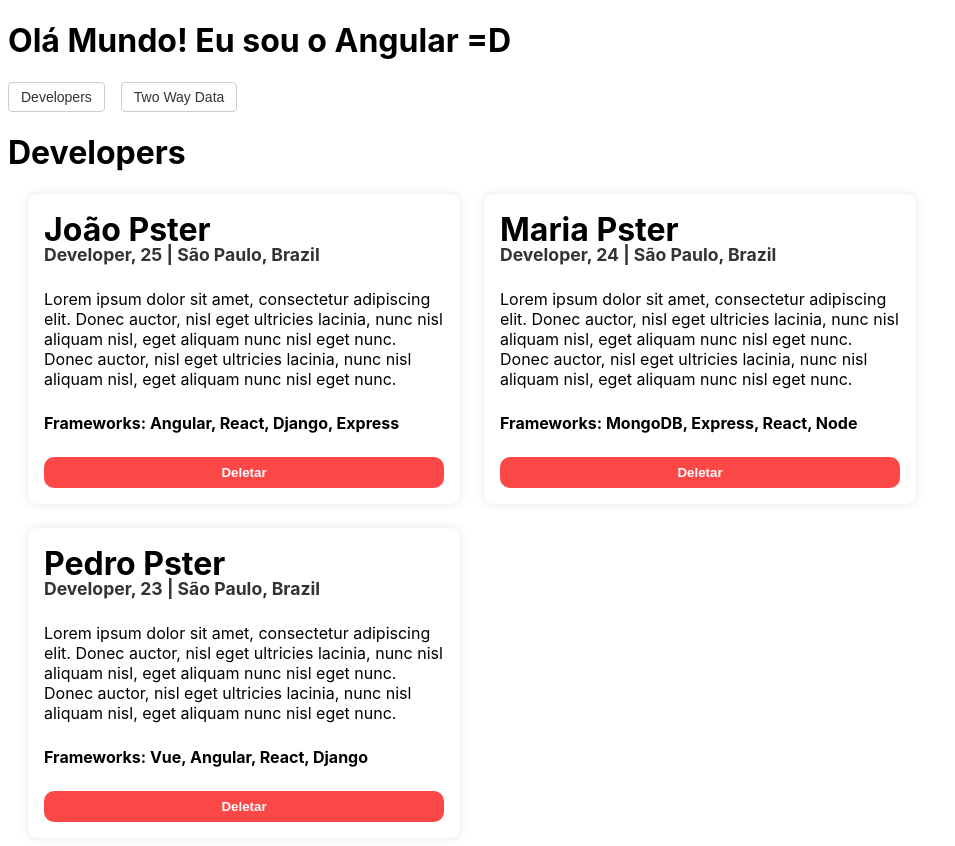
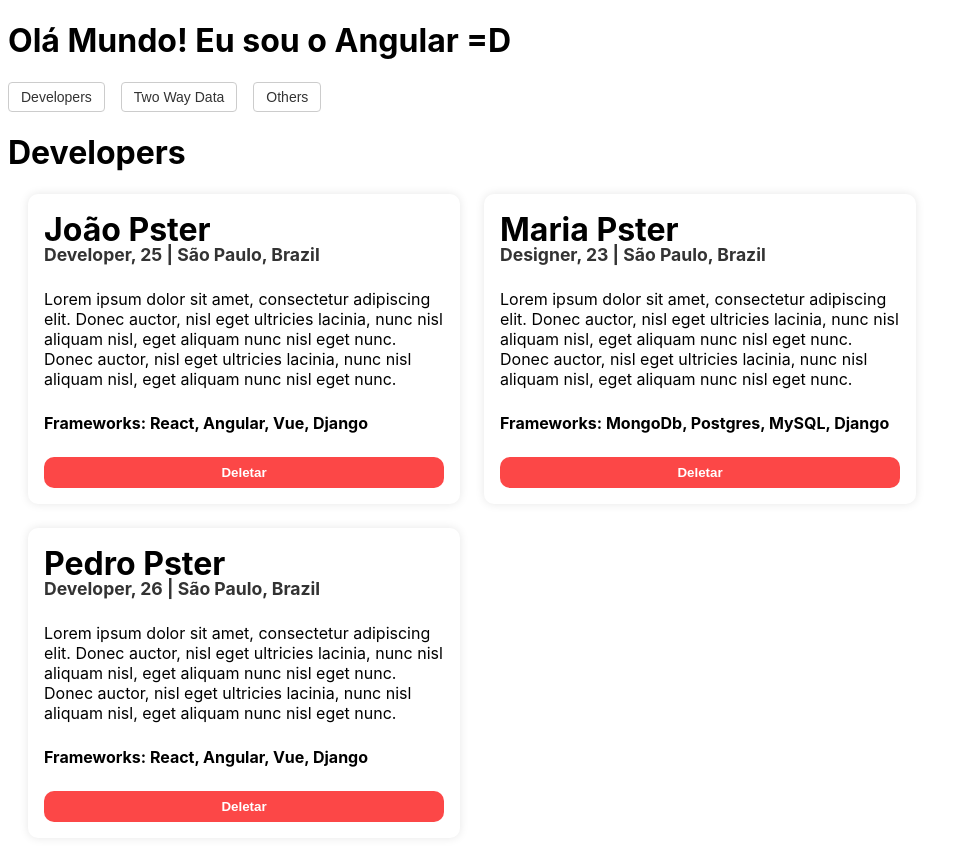
Before and after one commit to J-Pster/Pster-Angular-Course, an Angular app: page / in a window 1280 px wide. Shown: the whole page, without its empty margins (0-955 px from the left). Built offline with nearby package versions, Linux system fonts and the light colour scheme; data requests are answered from the project's data file.

Commit message:
feat(http): Aprendendo requisições HTTP em Angular

```diff
--- /dev/null
+++ b/db.json
@@ -0,0 +1,43 @@
+{
+  "developers": [
+    {
+      "name": "João Pster",
+      "age": 25,
+      "job": "Developer",
+      "location": "São Paulo, Brazil",
+      "bio": "Lorem ipsum dolor sit amet, consectetur adipiscing elit. Donec auctor, nisl eget ultricies lacinia, nunc nisl aliquam nisl, eget aliquam nunc nisl eget nunc. Donec auctor, nisl eget ultricies lacinia, nunc nisl aliquam nisl, eget aliquam nunc nisl eget nunc.",
+      "frameworks": [
+        "React",
+        "Angular",
+        "Vue",
+        "Django"
+      ]
+    },
+    {
+      "name": "Maria Pster",
+      "age": 23,
+      "job": "Designer",
+      "location": "São Paulo, Brazil",
+      "bio": "Lorem ipsum dolor sit amet, consectetur adipiscing elit. Donec auctor, nisl eget ultricies lacinia, nunc nisl aliquam nisl, eget aliquam nunc nisl eget nunc. Donec auctor, nisl eget ultricies lacinia, nunc nisl aliquam nisl, eget aliquam nunc nisl eget nunc.",
+      "frameworks": [
+        "MongoDb",
+        "Postgres",
+        "MySQL",
+        "Django"
+      ]
+    },
+    {
+      "name": "Pedro Pster",
+      "age": 26,
+      "job": "Developer",
+      "location": "São Paulo, Brazil",
+      "bio": "Lorem ipsum dolor sit amet, consectetur adipiscing elit. Donec auctor, nisl eget ultricies lacinia, nunc nisl aliquam nisl, eget aliquam nunc nisl eget nunc. Donec auctor, nisl eget ultricies lacinia, nunc nisl aliquam nisl, eget aliquam nunc nisl eget nunc.",
+      "frameworks": [
+        "React",
+        "Angular",
+        "Vue",
+        "Django"
+      ]
+    }
+  ]
+}
--- a/package.json
+++ b/package.json
@@ -6,7 +6,8 @@
     "start": "ng serve",
     "build": "ng build",
     "watch": "ng build --watch --configuration development",
-    "test": "ng test"
+    "test": "ng test",
+    "server": "json-server --watch db.json"
   },
   "private": true,
   "dependencies": {
@@ -18,6 +19,7 @@
     "@angular/platform-browser": "^15.0.0",
     "@angular/platform-browser-dynamic": "^15.0.0",
     "@angular/router": "^15.0.0",
+    "json-server": "^0.17.1",
     "rxjs": "~7.5.0",
     "tslib": "^2.3.0",
     "zone.js": "~0.12.0"
--- a/src/app/app-routing.module.ts
+++ b/src/app/app-routing.module.ts
@@ -3,6 +3,7 @@ import { Routes, RouterModule } from '@angular/router';
 
 import { ListDevelopersComponent } from './components/list-developers/list-developers.component';
 import { TwoWayDataComponent } from './components/two-way-data/two-way-data.component';
+import { OthersComponent } from './components/others/others.component';
 
 const routes: Routes = [
   {
@@ -13,6 +14,10 @@ const routes: Routes = [
     path: 'two-way-data',
     component: TwoWayDataComponent,
   },
+  {
+    path: 'others',
+    component: OthersComponent,
+  },
 ];
 
 @NgModule({
--- a/src/app/app.component.html
+++ b/src/app/app.component.html
@@ -2,5 +2,6 @@
 <nav>
   <button routerLink="/">Developers</button>
   <button routerLink="/two-way-data">Two Way Data</button>
+  <button routerLink="/others">Others</button>
 </nav>
 <router-outlet></router-outlet>
--- a/src/app/app.module.ts
+++ b/src/app/app.module.ts
@@ -1,6 +1,7 @@
 import { NgModule } from '@angular/core';
 import { BrowserModule } from '@angular/platform-browser';
 import { FormsModule } from '@angular/forms';
+import { HttpClientModule } from '@angular/common/http';
 
 import { AppRoutingModule } from './app-routing.module';
 
@@ -15,6 +16,7 @@ import { NumberShowComponent } from './components/number/number-show/number-show
 import { NumberChangerComponent } from './components/number/number-changer/number-changer.component';
 import { ListDevelopersComponent } from './components/list-developers/list-developers.component';
 import { TwoWayDataComponent } from './components/two-way-data/two-way-data.component';
+import { OthersComponent } from './components/others/others.component';
 
 @NgModule({
   declarations: [
@@ -29,8 +31,9 @@ import { TwoWayDataComponent } from './components/two-way-data/two-way-data.comp
     NumberChangerComponent,
     ListDevelopersComponent,
     TwoWayDataComponent,
+    OthersComponent,
   ],
-  imports: [BrowserModule, FormsModule, AppRoutingModule],
+  imports: [BrowserModule, FormsModule, AppRoutingModule, HttpClientModule],
   providers: [],
   bootstrap: [AppComponent],
 })
--- a/src/app/components/list-developers/list-developers.component.ts
+++ b/src/app/components/list-developers/list-developers.component.ts
@@ -10,39 +10,22 @@ import Developer from 'src/app/interfaces/IDeveloper';
   styleUrls: ['./list-developers.component.scss'],
 })
 export class ListDevelopersComponent {
-  developers: Developer[] = [
-    {
-      name: 'João Pster',
-      age: 25,
-      job: 'Developer',
-      location: 'São Paulo, Brazil',
-      bio: 'Lorem ipsum dolor sit amet, consectetur adipiscing elit. Donec auctor, nisl eget ultricies lacinia, nunc nisl aliquam nisl, eget aliquam nunc nisl eget nunc. Donec auctor, nisl eget ultricies lacinia, nunc nisl aliquam nisl, eget aliquam nunc nisl eget nunc.',
-      frameworks: ['Angular', 'React', 'Django', 'Express'],
-    },
-    {
-      name: 'Maria Pster',
-      age: 24,
-      job: 'Developer',
-      location: 'São Paulo, Brazil',
-      bio: 'Lorem ipsum dolor sit amet, consectetur adipiscing elit. Donec auctor, nisl eget ultricies lacinia, nunc nisl aliquam nisl, eget aliquam nunc nisl eget nunc. Donec auctor, nisl eget ultricies lacinia, nunc nisl aliquam nisl, eget aliquam nunc nisl eget nunc.',
-      frameworks: ['MongoDB', 'Express', 'React', 'Node'],
-    },
-    {
-      name: 'Pedro Pster',
-      age: 23,
-      job: 'Developer',
-      location: 'São Paulo, Brazil',
-      bio: 'Lorem ipsum dolor sit amet, consectetur adipiscing elit. Donec auctor, nisl eget ultricies lacinia, nunc nisl aliquam nisl, eget aliquam nunc nisl eget nunc. Donec auctor, nisl eget ultricies lacinia, nunc nisl aliquam nisl, eget aliquam nunc nisl eget nunc.',
-      frameworks: ['Vue', 'Angular', 'React', 'Django'],
-    },
-  ];
+  developers: Developer[] = [];
 
-  constructor(private listDevelopersService: ListDevelopersService) {}
+  constructor(private listDevelopersService: ListDevelopersService) {
+    this.getDevs();
+  }
 
-  onDeleteDev(developer: Developer) {
+  onDeleteDev(developer: Developer): void {
     this.developers = this.listDevelopersService.deleteDev(
       developer,
       this.developers
     );
   }
+
+  getDevs(): void {
+    this.listDevelopersService.getDevs().subscribe((devs) => {
+      this.developers = devs;
+    });
+  }
 }
--- /dev/null
+++ b/src/app/components/others/others.component.html
@@ -0,0 +1,5 @@
+<app-first-component></app-first-component>
+<app-directives></app-directives>
+<app-if-render></app-if-render>
+<app-events></app-events>
+<app-number-show></app-number-show>
--- a/src/app/services/list-developers.service.ts
+++ b/src/app/services/list-developers.service.ts
@@ -1,13 +1,22 @@
 import { Injectable } from '@angular/core';
+import { HttpClient } from '@angular/common/http';
+import { Observable } from 'rxjs';
+
 import Developer from '../interfaces/IDeveloper';
 
 @Injectable({
   providedIn: 'root',
 })
 export class ListDevelopersService {
-  constructor() {}
+  private apiUrl = 'http://localhost:3000/developers';
+
+  constructor(private http: HttpClient) {}
 
   deleteDev(developer: Developer, developers: Developer[]) {
     return developers.filter((dev) => dev.name !== developer.name);
   }
+
+  getDevs(): Observable<Developer[]> {
+    return this.http.get<Developer[]>(this.apiUrl);
+  }
 }
```
Also changed, not shown: src/app/components/others/others.component.ts (added, +10 -0 lines), src/app/components/others/others.component.scss (added), 2 other files (tests, documents, lock files or other folders).
